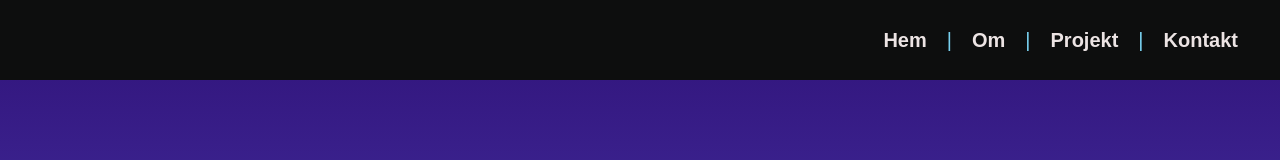
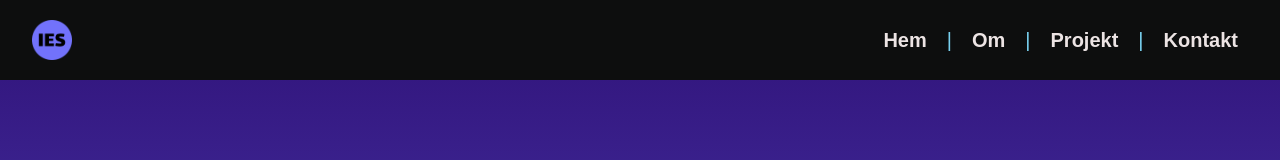
Before and after one commit to isabellaes/portfolio, a React (Create React App) app: page / in a window 1280 px wide. Shown: the top 160 px of the page. Built offline with nearby package versions, Linux system fonts and the light colour scheme.

Commit message:
update favicon

```diff
--- a/public/index.html
+++ b/public/index.html
@@ -2,14 +2,14 @@
 <html lang="en">
   <head>
     <meta charset="utf-8" />
-    <link rel="icon" href="outline_blur_on_black_24dp.png" />
+    <link rel="icon" href="favicon.ico" />
     <meta name="viewport" content="width=device-width, initial-scale=1" />
     <meta name="theme-color" content="#000000" />
     <meta
       name="description"
       content="Web site created using create-react-app"
     />
-    <link rel="apple-touch-icon" href="%PUBLIC_URL%/logo192.png" />
+
     <!--
       manifest.json provides metadata used when your web app is installed on a
       user's mobile device or desktop. See https://developers.google.com/web/fundamentals/web-app-manifest/
--- a/src/components/NavBar.tsx
+++ b/src/components/NavBar.tsx
@@ -5,7 +5,7 @@ import "../style/style.css";
 import "../style/tablet.css";
 import MenuIcon from "@mui/icons-material/Menu";
 import { useState } from "react";
-
+import IconNavbar from "../assets/apple-touch-icon.png";
 const NavBar = () => {
   const [menu, showMenu] = useState<boolean>(false);
   function handleOnClick() {
@@ -17,6 +17,10 @@ const NavBar = () => {
   }
   return (
     <Box sx={{ flexGrow: 1 }}>
+      <div className="main-row-100-black">
+        <div className="Nav-Bar-Box-right">
+          <img src={IconNavbar} alt="icon" />
+        </div>
         <div className="Nav-Bar-Box">
           <NavLink to="/" style={{ textDecoration: "none" }}>
             <p className={"Link"}>Hem</p>
@@ -38,6 +42,7 @@ const NavBar = () => {
             <IconButton aria-label="menu" onClick={handleOnClick}>
               <MenuIcon className="menu-icon"></MenuIcon>
             </IconButton>
+          </div>
         </div>
       </div>
       {menu ? (
--- a/src/style/mobile.css
+++ b/src/style/mobile.css
@@ -165,6 +165,7 @@
     align-self: center;
     justify-content: left;
     box-sizing: border-box;
+    width: 100%;
   }
 
   .mobile-navbar {
@@ -287,4 +288,11 @@
   .link-desktop {
     font-size: 1em;
   }
+  .main-row-100-black {
+    display: flex;
+    flex-direction: row;
+  }
+  .Nav-Bar-Box-right {
+    display: none;
+  }
 }
--- a/src/style/style.css
+++ b/src/style/style.css
@@ -271,10 +271,31 @@
     align-items: center;
     justify-content: right;
     box-sizing: border-box;
-    width: 100%;
+    width: 50%;
+  }
+  .Nav-Bar-Box-right {
+    height: 5em;
+    display: flex;
+    background-color: rgb(13, 14, 14);
+    flex-direction: row;
+    padding-left: 2em;
+    align-items: center;
+    justify-content: left;
+    box-sizing: border-box;
+    width: 50%;
   }
 
   .mobile-navbar {
     display: none;
   }
+  .Nav-Bar-Box-right img {
+    width: 40px;
+    display: flex;
+    justify-content: left;
+  }
+  .main-row-100-black {
+    display: flex;
+    flex-direction: row;
+    background-color: rgb(13, 14, 14);
+  }
 }
--- a/src/style/tablet.css
+++ b/src/style/tablet.css
@@ -215,14 +215,36 @@
     padding-right: 2em;
     align-items: center;
     justify-content: right;
-    position: sticky;
     box-sizing: border-box;
-    width: 100%;
+    width: 50%;
+    margin: 0;
   }
+  .Nav-Bar-Box-right {
+    height: 5em;
+    display: flex;
+    background-color: rgb(13, 14, 14);
+    flex-direction: row;
+    padding-left: 2em;
+    align-items: center;
+    justify-content: left;
+    box-sizing: border-box;
+    width: 50%;
+    margin: 0;
+  }
+
   .mobile-navbar {
     display: none;
   }
-
+  .Nav-Bar-Box-right img {
+    width: 40px;
+    display: flex;
+    justify-content: left;
+  }
+  .main-row-100-black {
+    display: flex;
+    flex-direction: row;
+    background-color: rgb(13, 14, 14);
+  }
   /* HomePage */
 
   .container-home {
```
Also changed, not shown: src/assets/apple-touch-icon.png (added), 1 other file (tests, documents, lock files or other folders). Lines whose indentation alone changed are shown as unchanged.
